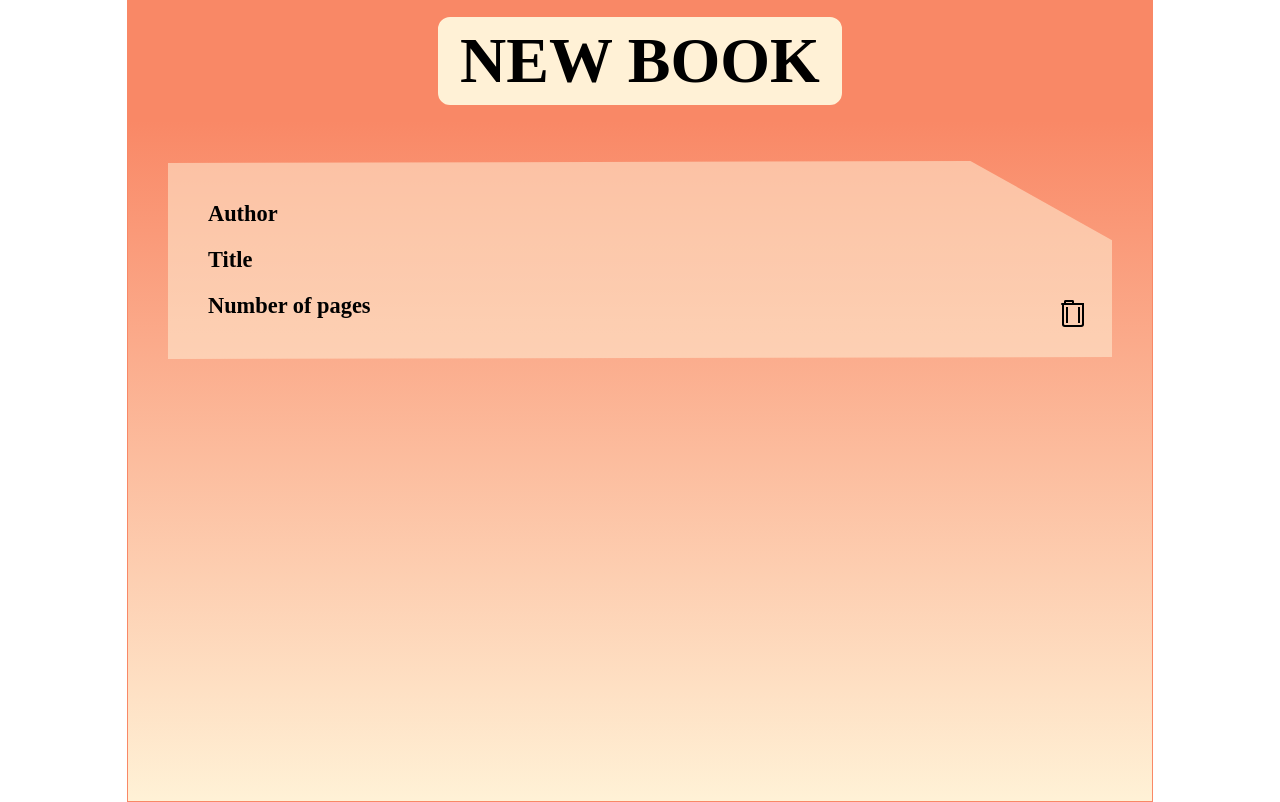
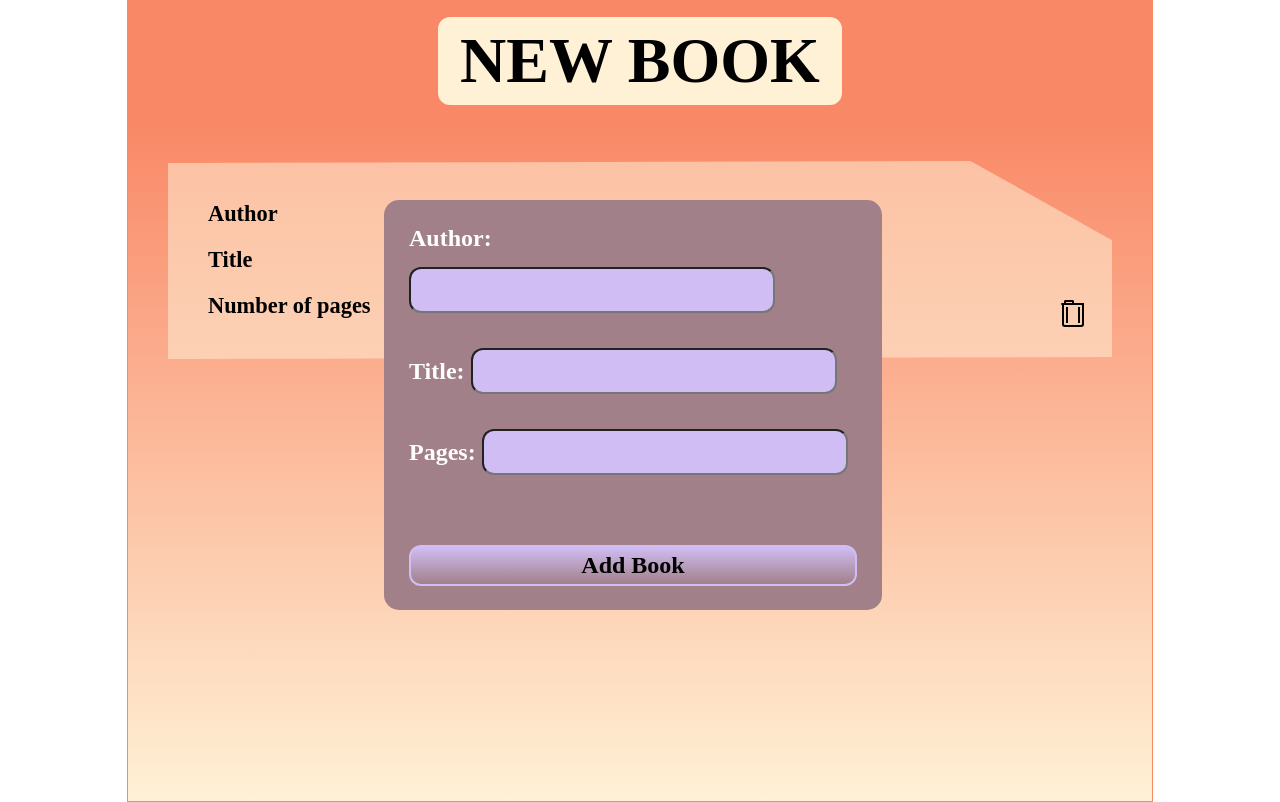
Before and after one commit to AnythingZen/Odin_Library, a plain HTML site: page index.html in a window 1280 px wide. Both pictures are taken after a click on the button "NEW BOOK". Drawn offline with Linux system fonts and the light colour scheme.

Commit message:
Fix styling, added some javascript for interaction.

```diff
--- a/index.html
+++ b/index.html
@@ -5,20 +5,37 @@
     <meta name="viewport" content="width=device-width, initial-scale=1.0">
     <link rel="stylesheet" href="style.css">
     <link href='https://unpkg.com/css.gg@2.0.0/icons/css/trash.css' rel='stylesheet'>
-    <script src="index.js" defer></script>
     <title>Library</title>
 </head>
 
 <body>
     <div class="top">
         <div class="top-wrapper">
-            <button type="button" class="bookButton">NEW BOOK</button>
+            <button type="button" class="bookButton" onclick="unhideDisplay()">NEW BOOK</button>
         </div>
     </div>
 
     <div class="display">
-        <form action="">
 
+        <form action="" id="add-book">
+            <div class="display-author">
+                <label for="input-author"> Author: </label>
+                <input type="text" name="input-author" id="input-author">
+            </div>
+
+            <div class="display-title">
+                <label for="input-title">Title: </label>
+                <input type="text" name="input-title" id="input-title">
+            </div>
+
+            <div class="display-pages">
+                <label for="input-pages">Pages: </label>
+                <input type="text" name="input-pages" id="input-pages">
+            </div>
+
+            <button type="submit" class="display-button" onclick="addBookToLibrary()">
+                Add Book
+            </button>
         </form>
 
     </div>
@@ -45,5 +62,5 @@
     </div>
 
 </body>
-
+<script src="index.js"></script>
 </html>
--- a/index.js
+++ b/index.js
@@ -1,9 +1,67 @@
 const myLibrary = [];
 
-function Book() {
+function Book(author, title, pages) {
+    this.author = author;
+    this.title = title;
+    this.pages = pages;
+}
 
+let cardGrid = document.querySelector('.card-grid');
+
+function addCard() {
+    myLibrary.forEach(book => {
+
+        let card = document.createElement('div');
+        let cardContent = document.createElement('div');
+        let deleteContent = document.createElement('div');
+        let trashButton = document.createElement('button');
+        let trashIcon = document.createElement('i');
+
+        card.classList.add('card');
+        cardContent.classList.add('card-content');
+        deleteContent.classList.add('delete-content');
+        trashIcon.classList.add('gg-trash');
+
+        card.appendChild(cardContent);
+        card.appendChild(deleteContent);
+        deleteContent.appendChild(trashButton);
+        trashButton.appendChild(trashIcon);
+        console.log('hi1');
+        for (let i = 0; i < 3; i++) {
+            const div = document.createElement('div');
+            cardContent.appendChild(div);
+        }
+        let cardDiv = cardContent.querySelectorAll('div');
+        let cardDivContent = [`Author: ${book.author}`, `Title : ${book.title}`, `Pages : ${book.pages}`];
+
+        cardDiv.forEach((card, index) => {
+            card.textContent = cardDivContent[index];
+        })
+        cardGrid.appendChild(card);
+
+        return;
+    })
+}
+
+
+const unhideDisplay = () => {
+    let display = document.querySelector('.display');
+    display.classList.add('active');
+}
+
+const hideDisplay = () => {
+    let display = document.querySelector('.display');
+    display.classList.remove('active');
 }
 
 function addBookToLibrary() {
+    let inputAuthor = document.getElementById('input-author');
+    let inputTitle = document.getElementById('input-title');
+    let inputPages = document.getElementById('input-pages');
 
+    myLibrary.push(new Book(inputAuthor.value, inputTitle.value, inputPages.value));
+    console.log('hi2');
+    addCard();
+    hideDisplay();
+    return;
 }
--- a/style.css
+++ b/style.css
@@ -98,6 +98,68 @@ body {
     background-color: var(--button-hover-color);
 }
 
+.display {
+    display: none;
+    position: absolute;
+    z-index: 1;
+    left: 30%;
+    top: 25%;
+
+    width: 35vw;
+    height: 45vh;
+    padding: 25px;
+
+    border-radius: 15px;
+    background-color: #a28089;
+}
+
+.active {
+    display: block;
+}
+
+#add-book {
+    display: flex;
+    flex-direction: column;
+    justify-content: center;
+    align-content: center;
+
+    gap: 20px;
+}
+
+#add-book>div>label {
+    font-size: 1.5rem;
+    font-weight: bold;
+
+    color: white;
+}
+
+#add-book>div>input {
+    border-radius: 12px;
+    background-color: #d0bdf4;
+    height: 40px;
+    margin-top: 15px;
+    width : 80%;
+
+    font-size: 1.5rem;
+}
+
+.display-button {
+    border-radius: 12px;
+    padding: 5px 20px;
+    border: 2px solid #d0bdf4;
+
+    background: linear-gradient(#d0bdf4, #a28089);
+
+    font-weight: bold;
+    font-size: 1.5rem;
+    text-align: center;
+
+    margin-top: 50px;
+}
+
+.display-button:hover {
+    background: linear-gradient(hsla(261, 71%, 85%, 0.582), hsla(344, 15%, 57%, 0.596));
+}
 
 .bottom {
     height: 85vh;
@@ -107,7 +169,7 @@ body {
 .card-grid {
     display: grid;
     grid-template-columns: repeat(auto-fit, minmax(300px, 1fr));
-
+    gap: 30px;
     padding: 40px;
 }
 
```
